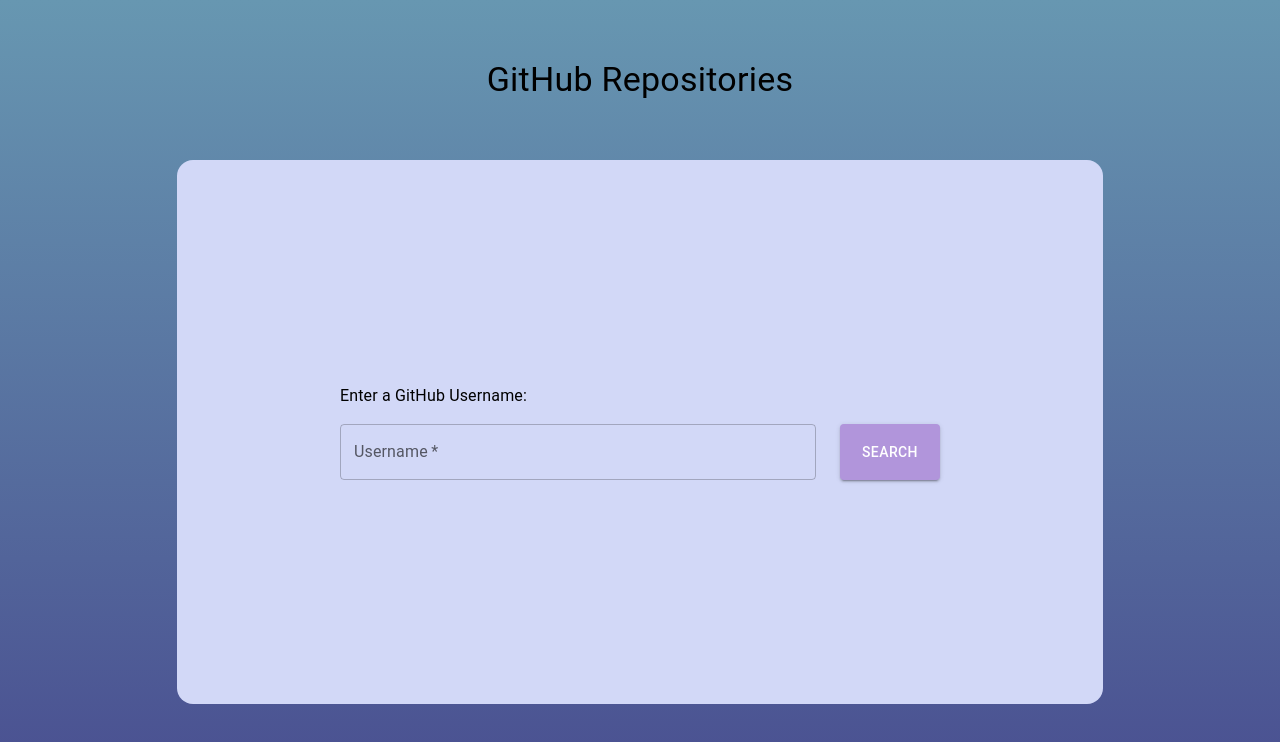
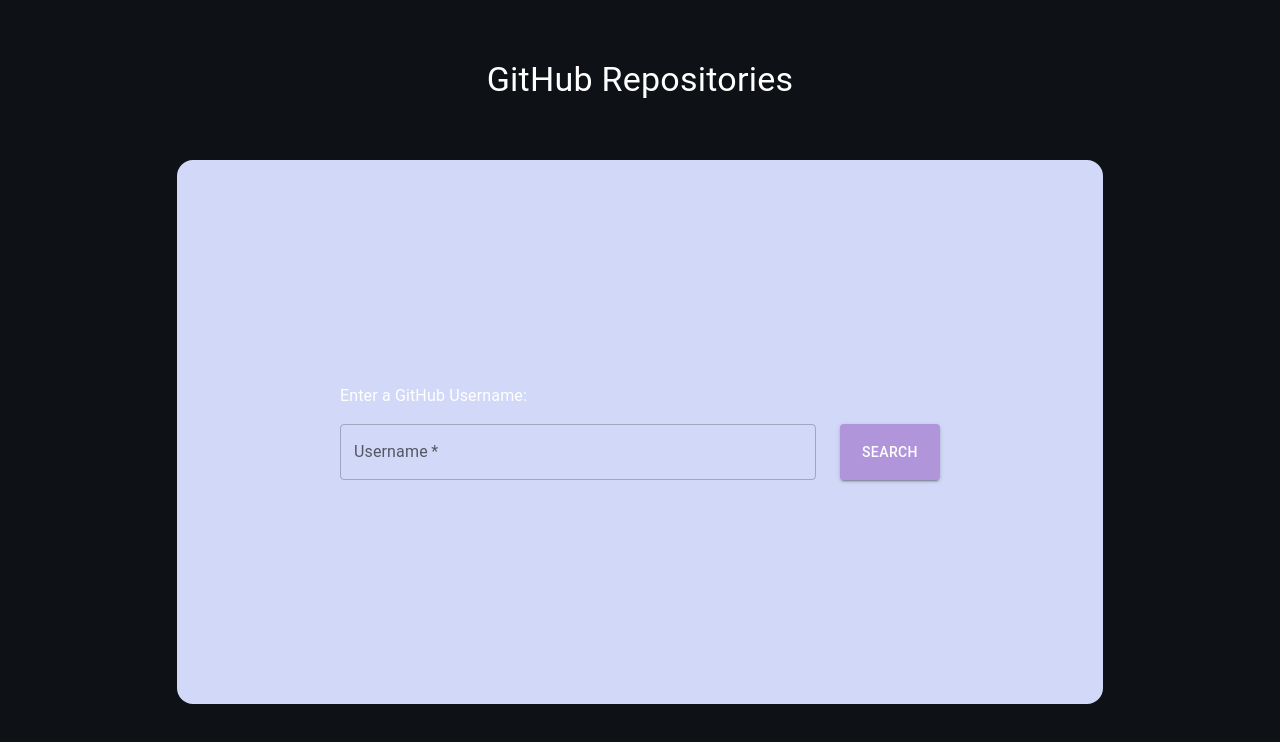
Before and after one commit to katjanakosic/mvst-github-search, a React (Vite) app in the folder client/: page / in a window 1280 px wide. Shown: the top 742 px of the page. Built offline with nearby package versions, Linux system fonts and the light colour scheme.

Commit message:
Change app background

```diff
--- a/client/src/App.css
+++ b/client/src/App.css
@@ -3,10 +3,10 @@
 .App {
   min-height: 100vh;
   display: flex;
-  background: "gradient(#6797b1, #494e90)";
+  background: "#0e1116";
   background-size: cover;
   background-position: center;
   text-align: center;
   font-family: 'Work Sans', sans-serif;
-  color: black
+  color: white
 }
--- a/client/src/App.tsx
+++ b/client/src/App.tsx
@@ -8,9 +8,10 @@
   return (
     <Box
       style={{
-        background: "linear-gradient(#6797b1, #494e90)",
+        background: "#0e1116",
         width: "100%",
         minHeight: "100vh",
+        color: "white"
       }}
     >
       <Routes>
```
